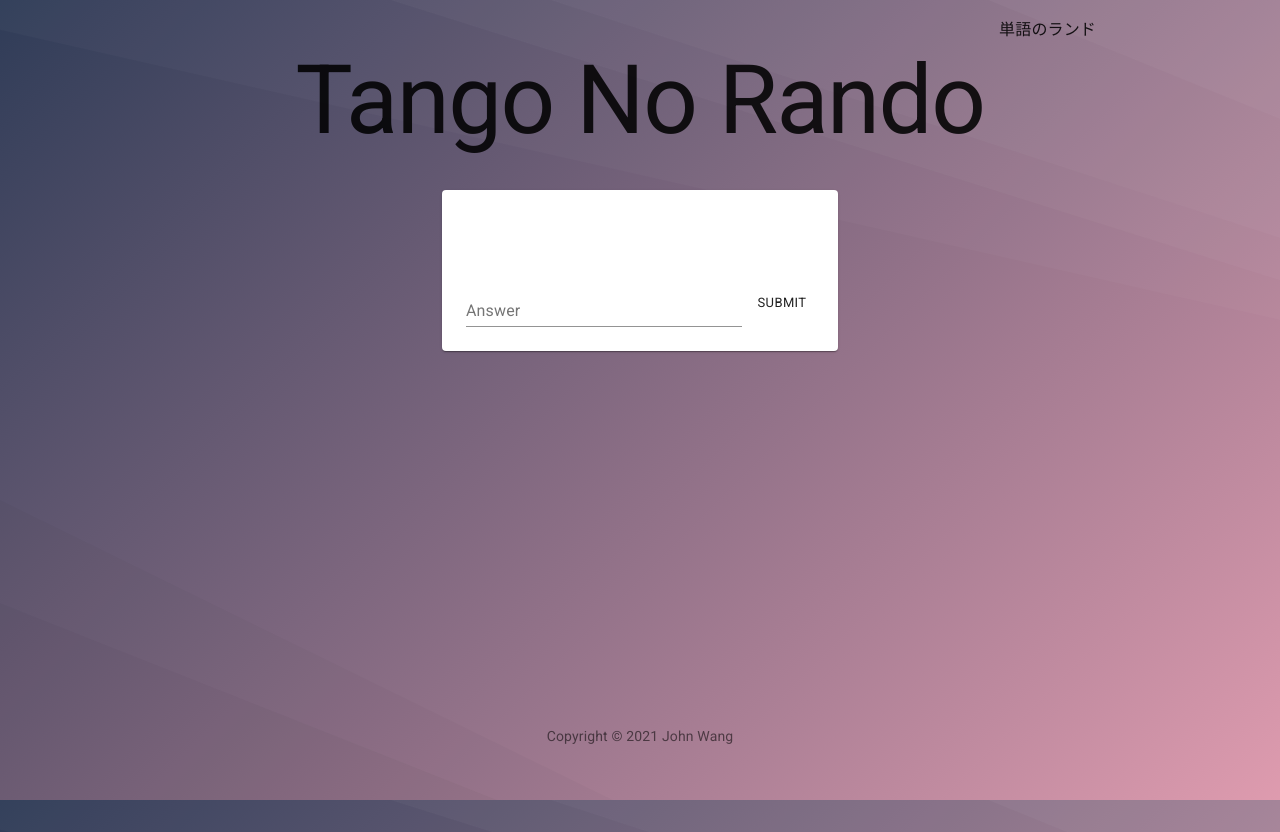
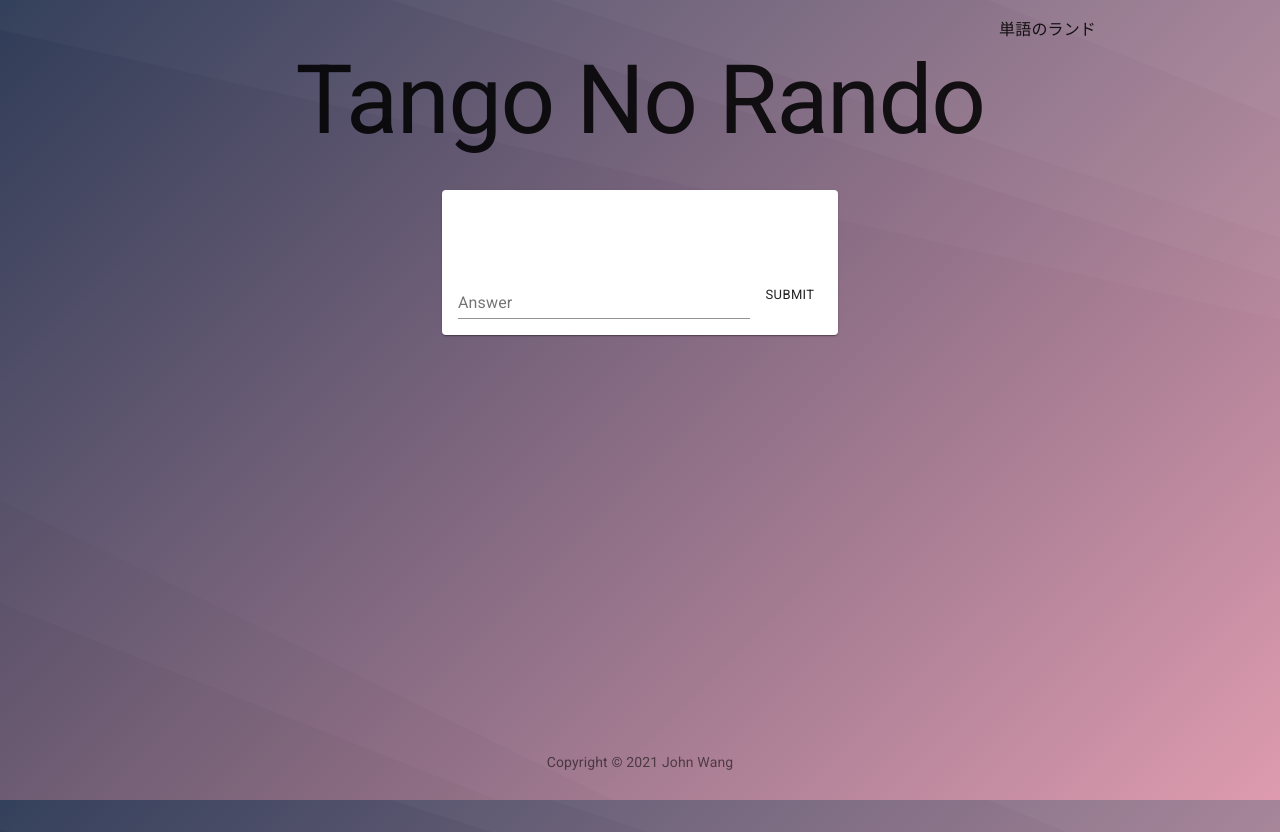
Before and after one commit to jwang0110/tangonorando, a React (Create React App) app: page / in a window 1280 px wide. Built offline with nearby package versions, Linux system fonts and the light colour scheme; no server answers.

Commit message:
updated backend link

```diff
--- a/src/App.js
+++ b/src/App.js
@@ -10,10 +10,7 @@ import "./App.css";
 const useStyles = makeStyles({
 	main: {
 		minHeight: "90%",
-		marginBottom: -10,
-	},
-	footer: {
-		height: 10,
+		marginBottom: "1rem",
 	},
 });
 
@@ -27,10 +24,12 @@ function App() {
 	const [database, setDatabase] = useState([""]);
 
 	const fetchData = async () => {
-		const response = await fetch("http://localhost:3001/phrases");
+		const response = await fetch("http://localhost:3001/expressions");
 		const data = await response.json();
 		setDatabase(data);
 	};
+
+	if (count === database.length) setCount(0);
 
 	return (
 		<>
--- a/src/components/Flashcard/Flashcard.js
+++ b/src/components/Flashcard/Flashcard.js
@@ -11,7 +11,7 @@ import Typography from "@material-ui/core/Typography";
 const useStyles = makeStyles({
 	root: {
 		minWidth: 275,
-		padding: 16,
+		padding: "0.5rem",
 	},
 });
 
@@ -21,7 +21,7 @@ const FlashCard = ({ vocab, count, setCount }) => {
 	const [error, setError] = useState(false);
 
 	const checkAnswer = () => {
-		return answer === vocab["reading"];
+		return answer === vocab["romaji"][0];
 	};
 
 	const submitAnswer = () => {
@@ -59,7 +59,7 @@ const FlashCard = ({ vocab, count, setCount }) => {
 						align="center"
 						gutterBottom
 					>
-						{vocab["phrase"]}
+						{vocab["expression"]}
 					</Typography>
 				</CardContent>
 				<CardActions>
```
Also changed, not shown: 1 other file (tests, documents, lock files or other folders).
